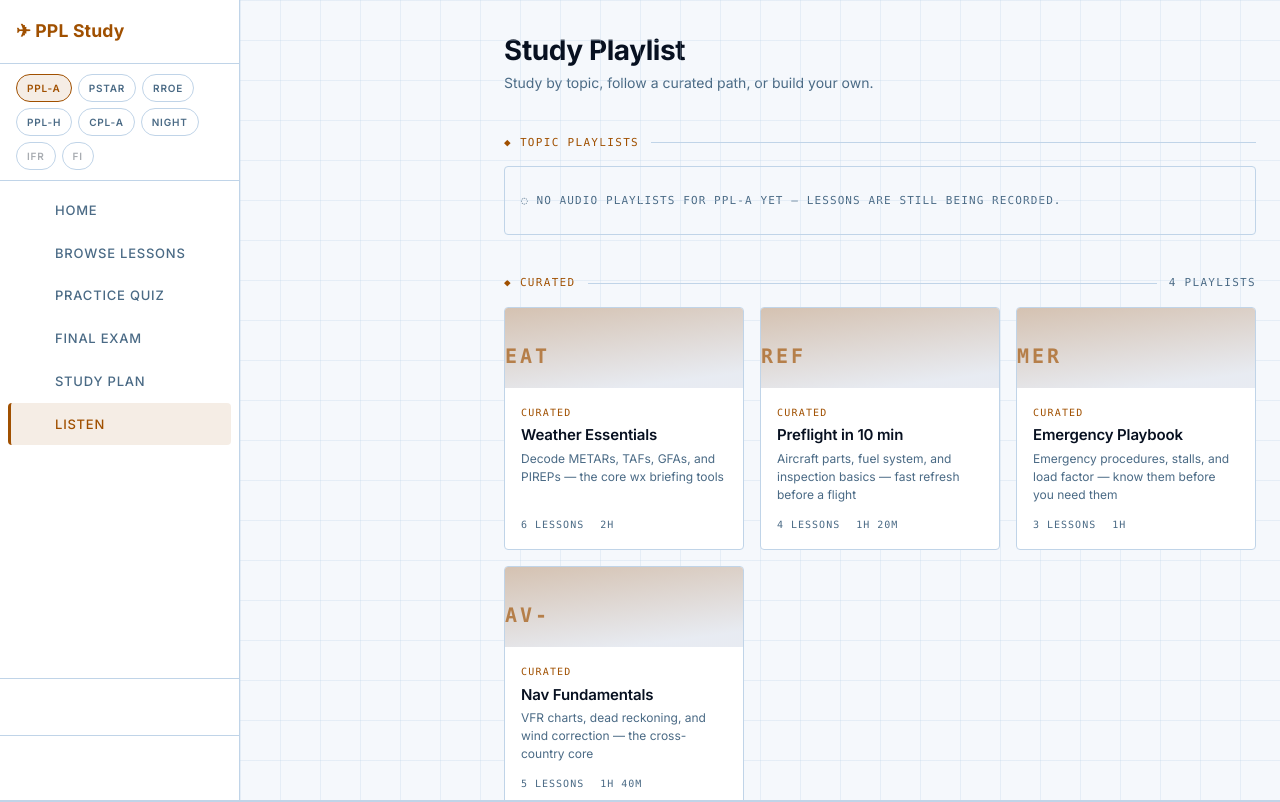
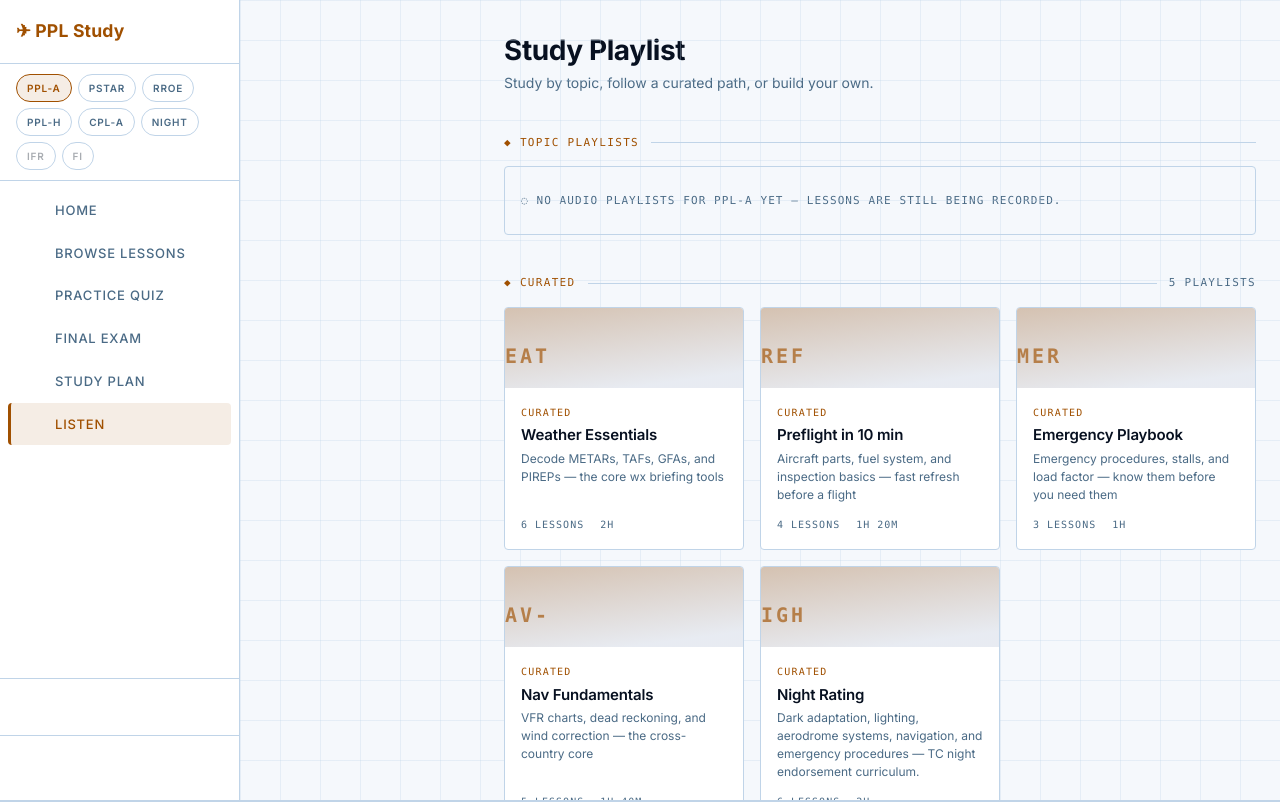
Before and after one commit to svv2014/ppl-study, a React (Vite) app in the folder web-app/: page /playlist in a window 1280 px wide. Shown: the top 802 px of the page. Built offline with nearby package versions, Linux system fonts and the light colour scheme; some icons are missing.

Commit message:
[PPL-491] Add Night Rating curated playlist (NIGHT-001 → NIGHT-006) (#496)

```diff
--- a/web-app/src/data/curated-playlists.ts
+++ b/web-app/src/data/curated-playlists.ts
@@ -34,4 +34,11 @@ export const CURATED_PLAYLISTS: CuratedPlaylist[] = [
     lessonIds: ['NAV-001', 'NAV-002', 'NAV-003', 'NAV-004', 'NAV-005'],
     badge: 'Nav',
   },
+  {
+    id: 'night-rating-full',
+    name: 'Night Rating',
+    tagline: 'Dark adaptation, lighting, aerodrome systems, navigation, and emergency procedures — TC night endorsement curriculum.',
+    lessonIds: ['NIGHT-001', 'NIGHT-002', 'NIGHT-003', 'NIGHT-004', 'NIGHT-005', 'NIGHT-006'],
+    badge: 'Night',
+  },
 ];
```
